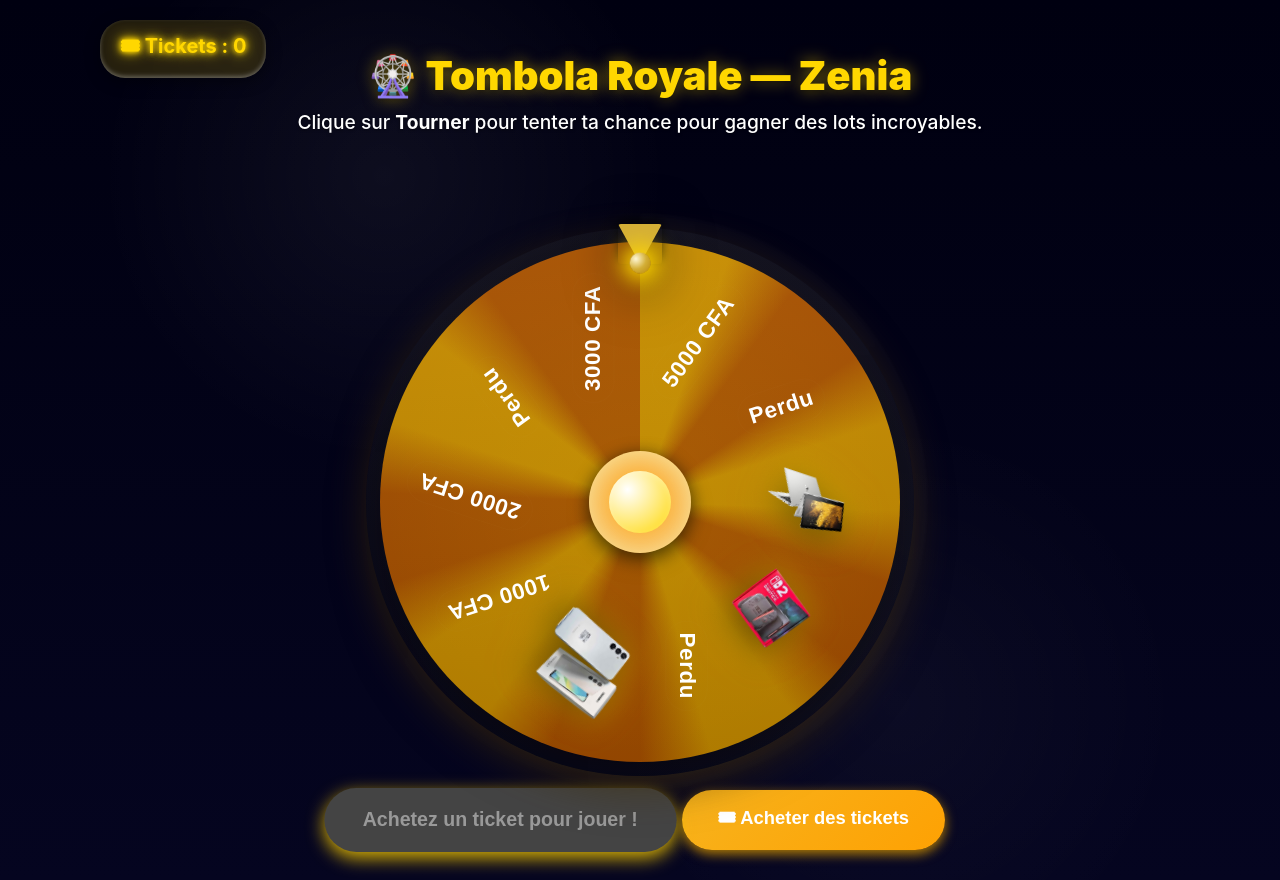
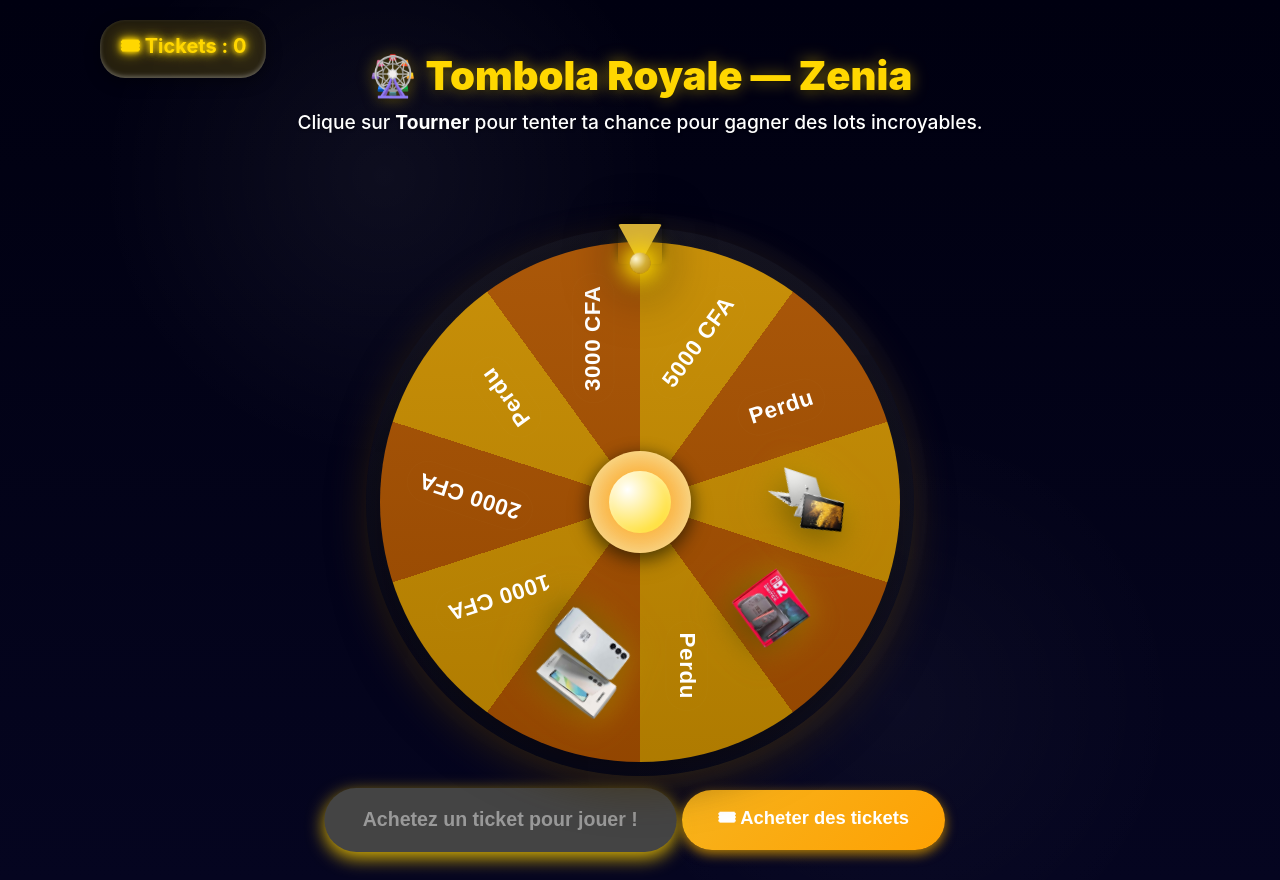
Before and after one commit to NebularForge/zenia-tombola-frontend, a React (Create React App) app: page /tombola in a window 1280 px wide. Built offline with nearby package versions, Linux system fonts and the light colour scheme.

Commit message:
Amélioration tombola

```diff
--- a/src/tombola/tombola.jsx
+++ b/src/tombola/tombola.jsx
@@ -202,21 +202,18 @@ if (userEmail) {
             <div
               className="tw-wheel-face"
              style={{
-  background: `
-    radial-gradient(circle at center, rgba(255, 215, 0, 0.1), transparent 70%),
-    conic-gradient(
-      #c68b00 0deg 20deg,
-      #a64f00 36deg 56deg,
-      #c68b00 72deg 92deg,
-      #a64f00 108deg 128deg,
-      #c68b00 144deg 164deg,
-      #a64f00 180deg 200deg,
-      #c68b00 216deg 236deg,
-      #a64f00 252deg 272deg,
-      #c68b00 288deg 308deg,
-      #a64f00 324deg 360deg
-    )
-  `,
+  background: `conic-gradient(
+    #c68b00 0deg 36deg,
+    #a64f00 36deg 72deg,
+    #c68b00 72deg 108deg,
+    #a64f00 108deg 144deg,
+    #c68b00 144deg 180deg,
+    #a64f00 180deg 216deg,
+    #c68b00 216deg 252deg,
+    #a64f00 252deg 288deg,
+    #c68b00 288deg 324deg,
+    #a64f00 324deg 360deg
+  )`,
 }}
 
             />
```
